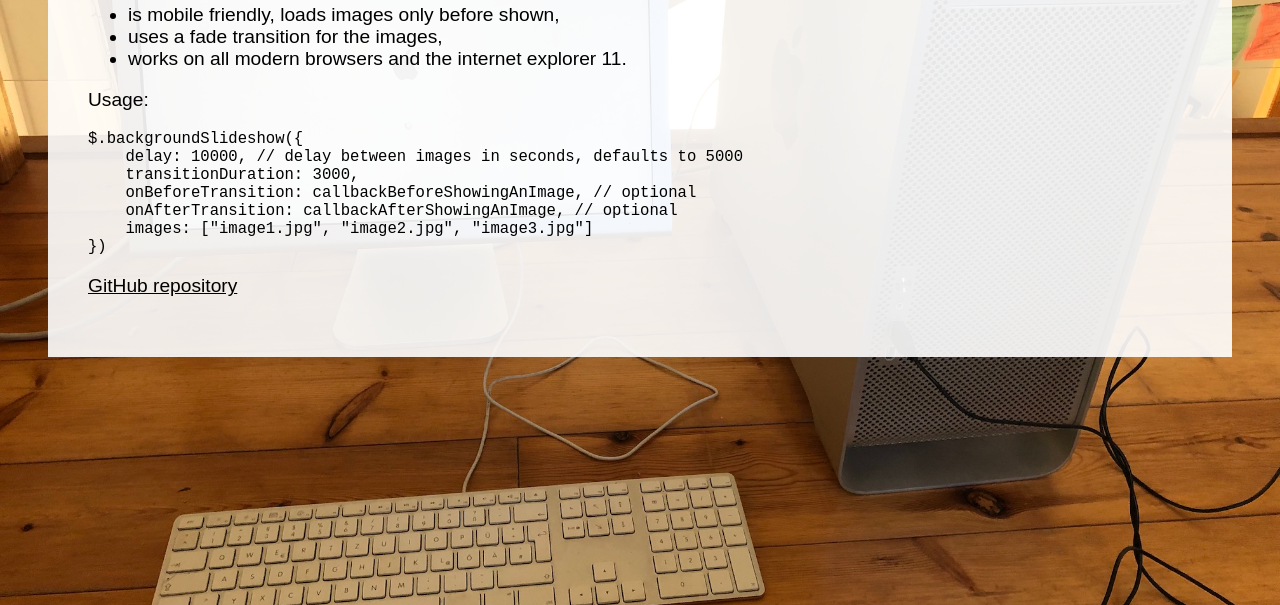
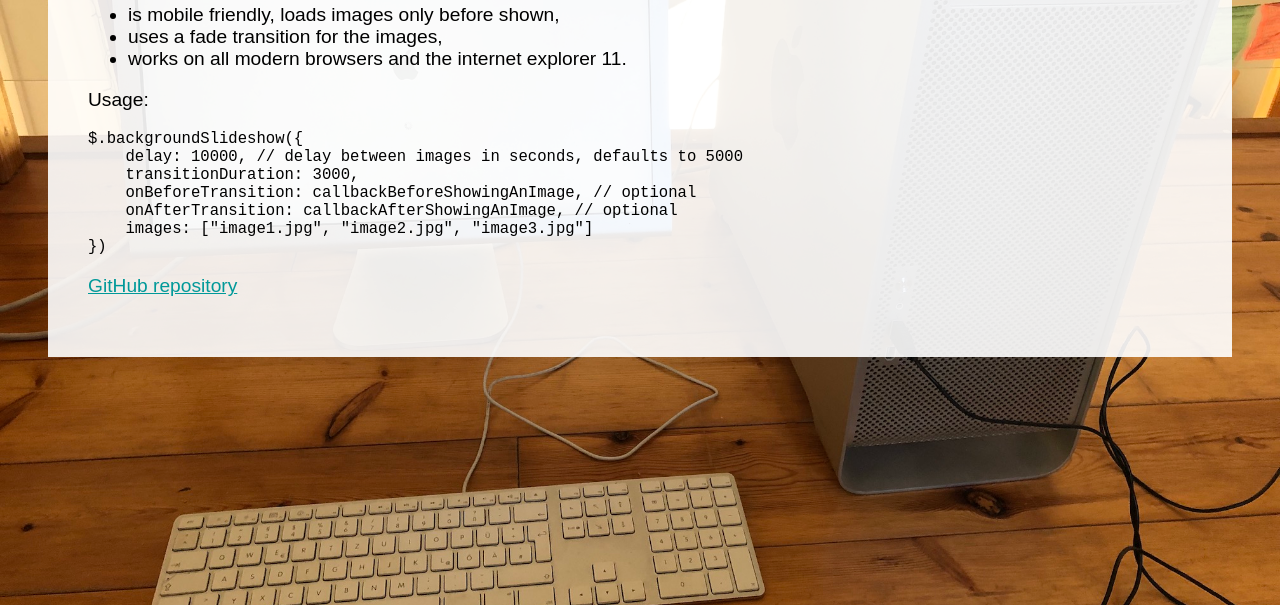
Before and after one commit to shaack/jquery-background-slideshow, a website: page index.html in a window 1280 px wide. Shown: the part 195-800 px from the top of the page. Drawn offline with nearby package versions, Linux system fonts and the light colour scheme.

Commit message:
little styling

```diff
--- a/index.html
+++ b/index.html
@@ -13,7 +13,7 @@
             margin-top: 0;
         }
         a {
-            color: black;
+            color: #009999;
         }
         .layer {
             background-color: rgba(255,255,255,0.9);
```
